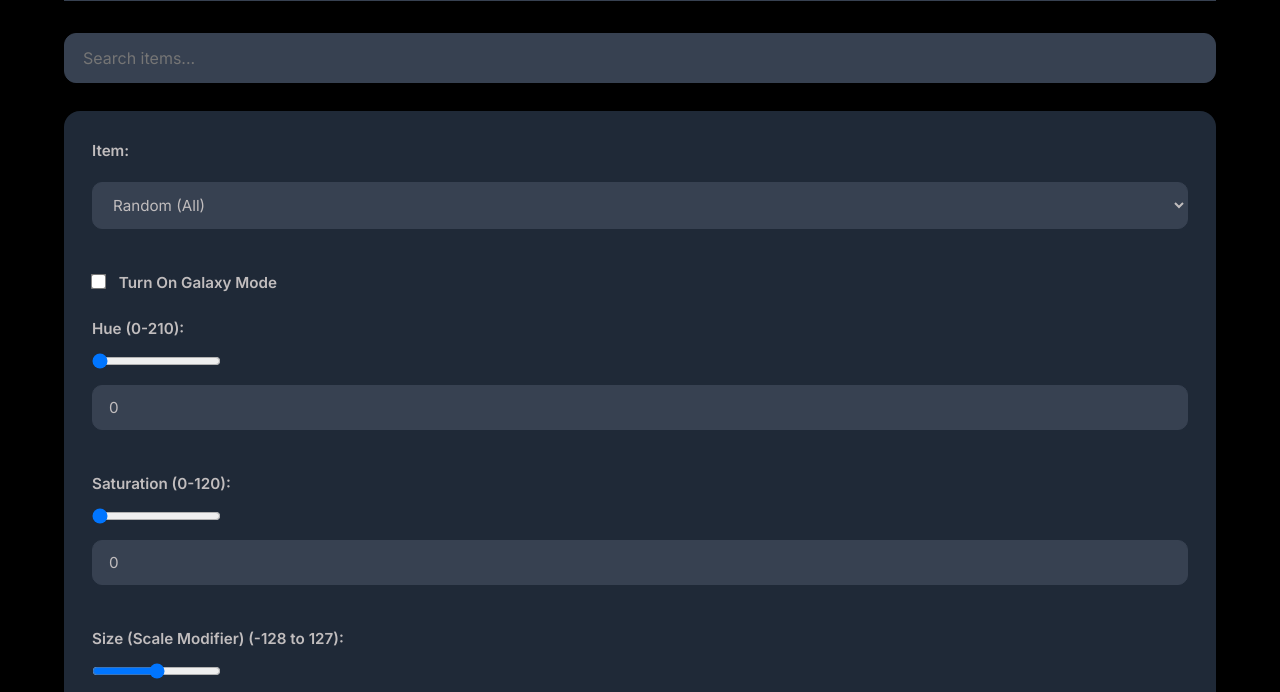
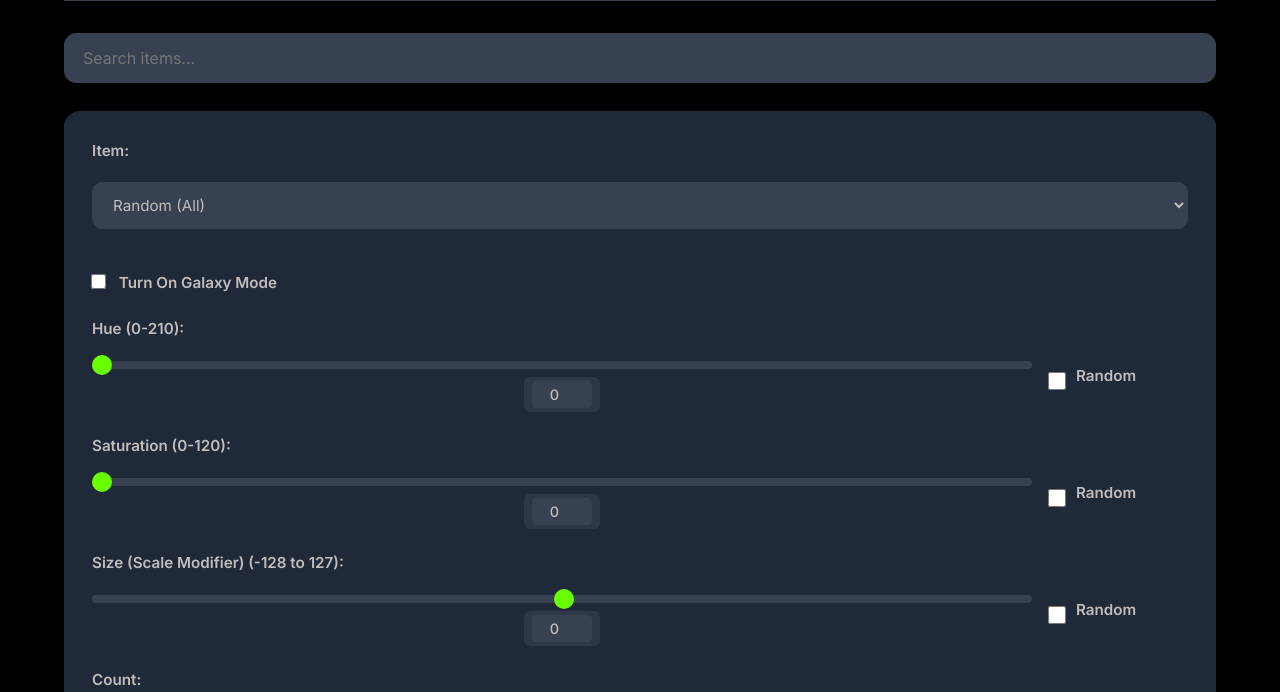
Before and after one commit to animalcompanymods/animalcompanymods.github.io, a plain HTML site: page lunarajsonmaker.html in a window 1280 px wide. Shown: the part 91-783 px from the top of the page. Drawn offline with Linux system fonts and the light colour scheme.

Commit message:
Update lunarajsonmaker.html

```diff
--- a/lunarajsonmaker.html
+++ b/lunarajsonmaker.html
@@ -55,27 +55,71 @@
       </label>
     </div>
 
+
     <div class="form-field">
       <label>Hue (0-210):</label>
-      <input type="range" id="hue" min="0" max="210" value="0" />
-      <input type="number" id="hueValue" value="0" min="0" max="210" />
+      <div class="input-row">
+        <div class="input-container slider-container">
+          <input type="range" id="hue" min="0" max="210" value="0" class="slider-input">
+          <div class="slider-value-display">
+            <input type="number" id="hueValue" value="0" min="0" max="210">
+          </div>
+        </div>
+        <div class="random-container">
+          <input type="checkbox" id="randomHue" />
+          <label for="randomHue">Random</label>
+          <div class="random-toggle-wrap" id="randomHueToggleWrap">
+            <label class="random-mode-toggle">
+              <input type="checkbox" id="sameRandomHue" checked>
+              <span class="toggle-label">Same</span>
+            </label>
+          </div>
+        </div>
+      </div>
     </div>
 
     <div class="form-field">
       <label>Saturation (0-120):</label>
-      <input type="range" id="saturation" min="0" max="120" value="0" />
-      <input type="number" id="saturationValue" value="0" min="0" max="120" />
+      <div class="input-row">
+        <div class="input-container slider-container">
+          <input type="range" id="saturation" min="0" max="120" value="0" class="slider-input">
+          <div class="slider-value-display">
+            <input type="number" id="saturationValue" value="0" min="0" max="120">
+          </div>
+        </div>
+        <div class="random-container">
+          <input type="checkbox" id="randomSaturation" />
+          <label for="randomSaturation">Random</label>
+          <div class="random-toggle-wrap" id="randomSaturationToggleWrap">
+            <label class="random-mode-toggle">
+              <input type="checkbox" id="sameRandomSaturation" checked>
+              <span class="toggle-label">Same</span>
+            </label>
+          </div>
+        </div>
+      </div>
     </div>
 
     <div class="form-field">
       <label>Size (Scale Modifier) (-128 to 127):</label>
-      <input type="range" id="size" min="-128" max="127" value="0" />
-      <input type="number" id="sizeValue" value="0" min="-128" max="127" />
-    </div>
-
-    <div class="form-field" id="shredderStateSection" style="display: none;">
-      <label>Shredder State (0 - 8000):</label>
-      <input type="number" id="shredderState" value="8000" min="0" max="8000" />
+      <div class="input-row">
+        <div class="input-container slider-container">
+          <input type="range" id="size" min="-128" max="127" value="0" class="slider-input">
+          <div class="slider-value-display">
+            <input type="number" id="sizeValue" value="0" min="-128" max="127">
+          </div>
+        </div>
+        <div class="random-container">
+          <input type="checkbox" id="randomSize" />
+          <label for="randomSize">Random</label>
+          <div class="random-toggle-wrap" id="randomSizeToggleWrap">
+            <label class="random-mode-toggle">
+              <input type="checkbox" id="sameRandomSize" checked>
+              <span class="toggle-label">Same</span>
+            </label>
+          </div>
+        </div>
+      </div>
     </div>
 
     <div class="count-field">
@@ -106,5 +150,23 @@
   </div>
 
   <script src="script.js"></script>
+  <script>
+    const themeToggle = document.getElementById('themeToggle');
+    const htmlElement = document.documentElement;
+
+    const savedTheme = localStorage.getItem('theme') || 'dark';
+    htmlElement.setAttribute('data-theme', savedTheme);
+    themeToggle.checked = savedTheme === 'dark';
+
+    themeToggle.addEventListener('change', function() {
+      if (this.checked) {
+        htmlElement.setAttribute('data-theme', 'dark');
+        localStorage.setItem('theme', 'dark');
+      } else {
+        htmlElement.setAttribute('data-theme', 'light');
+        localStorage.setItem('theme', 'light');
+      }
+    });
+  </script>
 </body>
 </html>
```
